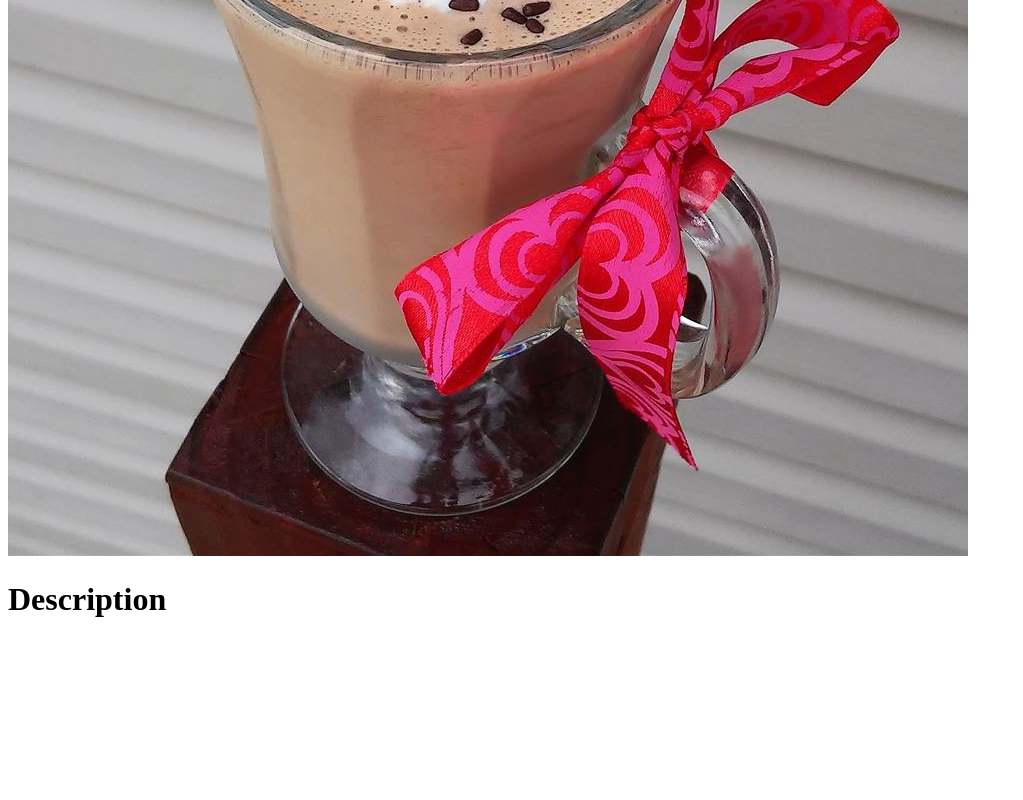
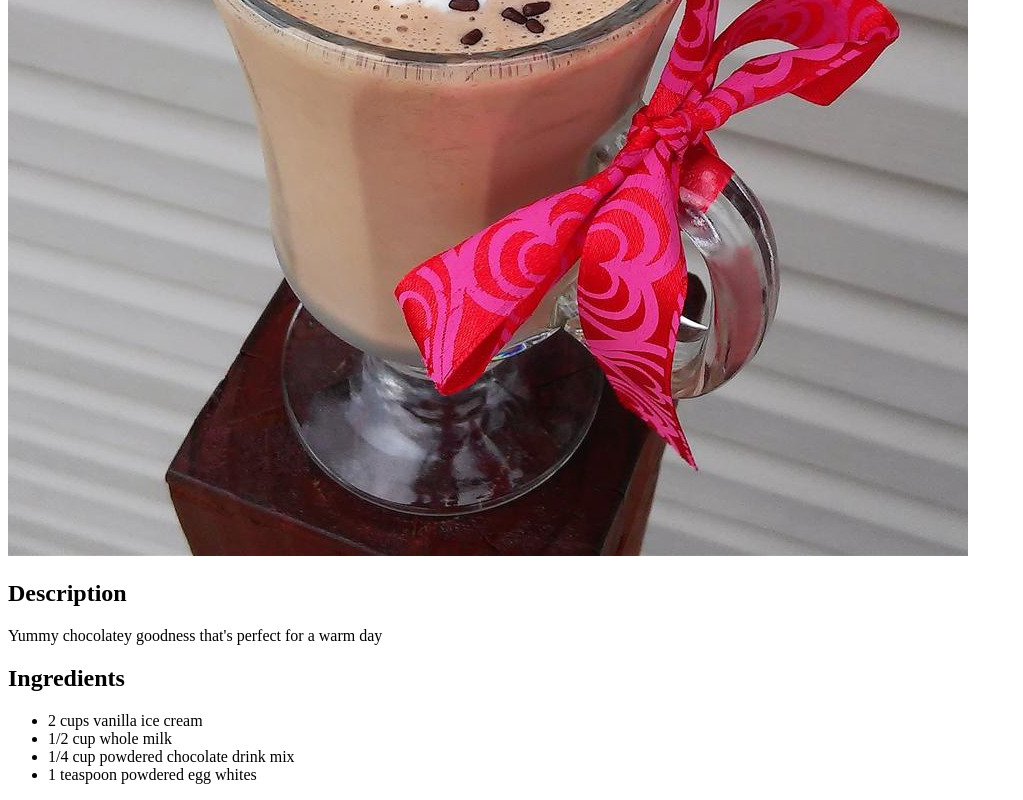
Before and after one commit to joshagustin/odin-recipes, a plain HTML site: page recipes/chocolate-shake.html in a window 1280 px wide. Shown: the part 484-1284 px from the top of the page, without its empty margins (0-1023 px from the left). Before the commit the page ends 1124 px from the top, so only its background shows below. Drawn offline with Linux system fonts and the light colour scheme.

Commit message:
Add description and ingredients to chocolate-shake.html

```diff
--- a/recipes/chocolate-shake.html
+++ b/recipes/chocolate-shake.html
@@ -8,7 +8,19 @@
     <body>
         <h1>Thick Chocolate Shake</h1>
         <img src="./../images/chocolate-shake.jpg" alt="Chocolate shake in a glass mug">
-        <h1>Description</h1>
+
+        <h2>Description</h1>
+        <p>Yummy chocolatey goodness that's perfect for a warm day</p>
+
+        <h2>Ingredients</h2>
+        <ul>
+            <li>2 cups vanilla ice cream</li>
+            <li>1/2 cup whole milk</li>
+            <li>1/4 cup powdered chocolate drink mix</li>
+            <li>1 teaspoon powdered egg whites</li>
+        </ul>
+
+
 
     </body>
 </html>
```
